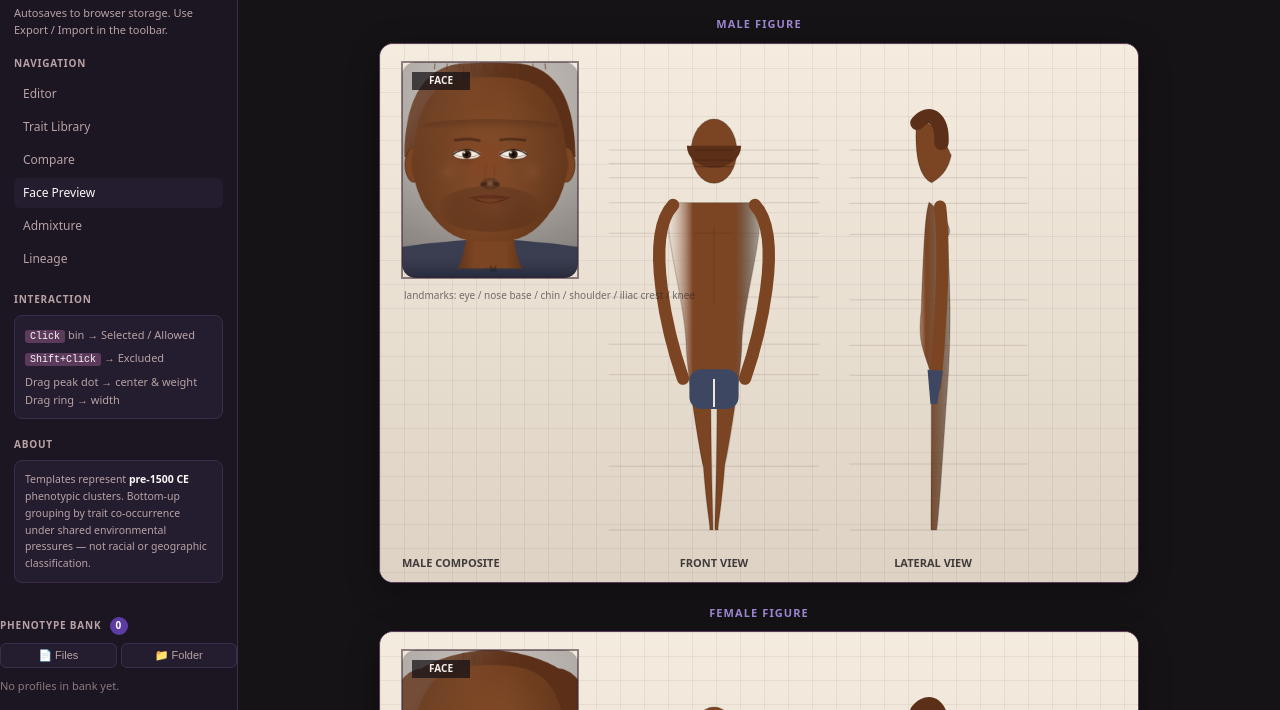
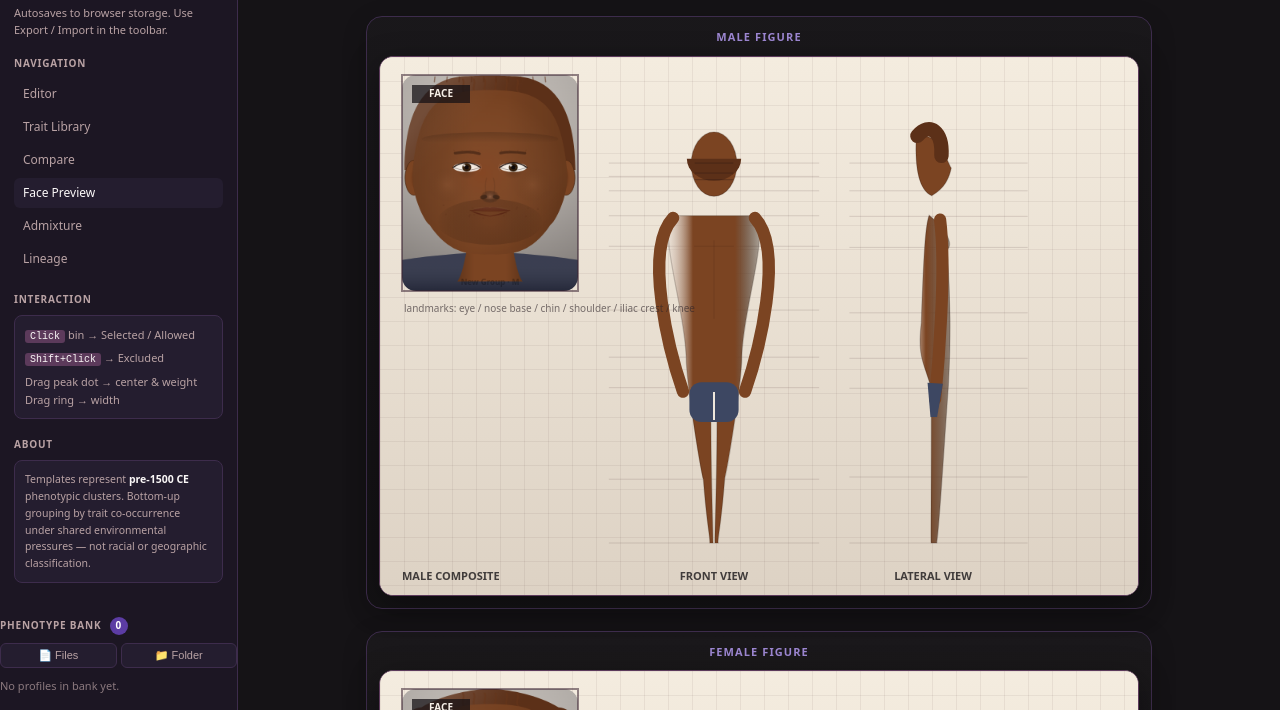
Before and after one commit to dysphoricsophie/Ethnographer-App, a website: page index.html in a window 1280 px wide. Both pictures are taken after a click on the link "Face Preview". Shown: the part 90-800 px from the top of the page. Drawn offline with Linux system fonts and the light colour scheme.

Commit message:
Improve face/body preview rendering stability and UI polish

```diff
--- a/app.js
+++ b/app.js
@@ -543,6 +543,37 @@ function renderCompare(){
 const FACE_SKIN = ['#1C0E08','#4A2210','#7B4422','#B07845','#E8C090'];
 const FACE_HAIR = ['#0A0602','#251408','#5C3018','#9A6830','#C8A860'];
 
+
+const _faceSheetCache = new Map();
+let _faceRenderRAF = null;
+
+function _hashString(str) {
+  let h = 2166136261;
+  for (let i = 0; i < str.length; i++) {
+    h ^= str.charCodeAt(i);
+    h = Math.imul(h, 16777619);
+  }
+  return (h >>> 0);
+}
+
+function _seededRand(seed) {
+  let x = seed || 1;
+  return function () {
+    x ^= x << 13; x ^= x >>> 17; x ^= x << 5;
+    return ((x >>> 0) / 4294967295);
+  };
+}
+
+function _faceTraitSnapshot() {
+  const keys = [
+    'skin_colour','hair_colour','hair_texture','cephalic_index','face_breadth','head_height','nose_breadth','prognathism',
+    'eye_folds','male_neoteny','female_neoteny','body_hair','height_dimorphism','steatopygia','body_type','height','trunk_length','muscle_dimorphism'
+  ];
+  const out = {};
+  for (const k of keys) out[k] = _faceEV(k);
+  return out;
+}
+
 function _faceEV(key) {
   const g = activeGroup(); ensureGroupShape(state, g);
   const probs = computeProbs(state, g, key);
@@ -573,35 +604,27 @@ function _clrRgb(clr) {
   return [parseInt(clr.slice(1,3),16),parseInt(clr.slice(3,5),16),parseInt(clr.slice(5,7),16)];
 }
 
-function renderFace() {
-  const g = activeGroup(); ensureGroupShape(state, g);
-  const mc = document.getElementById('faceCanvasMale');
-  const fc = document.getElementById('faceCanvasFemale');
-  if (!mc || !fc) return;
-  // Give layout a tick then draw
-  setTimeout(() => { _drawFace(mc, false); _drawFace(fc, true); }, 20);
-}
-
-function _drawFace(canvas, isFemale) {
+function _drawFace(canvas, isFemale, opts = {}) {
   const W = canvas.width, H = canvas.height;
   const ctx = canvas.getContext('2d');
   ctx.clearRect(0, 0, W, H);
 
   // ── Trait parameters (all 0→1) ──
-  const skinT = 1 - _faceEV('skin_colour');      // 1=light
-  const hairT = 1 - _faceEV('hair_colour');       // 1=light
-  const texT  = _faceEV('hair_texture');           // 1=coily
-  const ciT   = _faceEV('cephalic_index');         // 1=wide skull
-  const fbT   = _faceEV('face_breadth');           // 1=wide face
-  const hhT   = _faceEV('head_height');            // 1=high vault
-  const nbT   = _faceEV('nose_breadth');           // 1=wide nose
-  const prT   = _faceEV('prognathism');            // 1=projecting jaw
-  const efT   = _faceEV('eye_folds');              // 1=strong epicanthal fold
-  const mntT  = _faceEV('male_neoteny');           // 1=smooth brow
-  const fntT  = _faceEV('female_neoteny');         // 1=round/soft
-  const bhT   = _faceEV('body_hair');              // 1=dense (beard)
-  const hsTol = _faceEV('height_dimorphism');      // dimorphism hint
-  const stT   = _faceEV('steatopygia');            // unused in face but reserved
+  const traits = opts.traits || _faceTraitSnapshot();
+  const skinT = 1 - traits.skin_colour;      // 1=light
+  const hairT = 1 - traits.hair_colour;       // 1=light
+  const texT  = traits.hair_texture;           // 1=coily
+  const ciT   = traits.cephalic_index;         // 1=wide skull
+  const fbT   = traits.face_breadth;           // 1=wide face
+  const hhT   = traits.head_height;            // 1=high vault
+  const nbT   = traits.nose_breadth;           // 1=wide nose
+  const prT   = traits.prognathism;            // 1=projecting jaw
+  const efT   = traits.eye_folds;              // 1=strong epicanthal fold
+  const mntT  = traits.male_neoteny;           // 1=smooth brow
+  const fntT  = traits.female_neoteny;         // 1=round/soft
+  const bhT   = traits.body_hair;              // 1=dense (beard)
+  const hsTol = traits.height_dimorphism;      // dimorphism hint
+  const stT   = traits.steatopygia;            // unused in face but reserved
 
   const neoT  = isFemale ? fntT : mntT;
   // Brow ridge: male only, strong when low neoteny + low prognathism
@@ -1000,9 +1023,11 @@ function _drawFace(canvas, isFemale) {
     // Individual stubble dots for density
     if (bhT > 0.42) {
       const dots = Math.round(80*bA);
+      const seed = _hashString(JSON.stringify({isFemale, bhT, fw, fh, prT, nbT}));
+      const rand = _seededRand(seed);
       for (let i=0; i<dots; i++) {
-        const px = cx+(Math.random()-.5)*fw*1.28;
-        const py = lipY-upLipH*2+Math.random()*fh*.42;
+        const px = cx+(rand()-.5)*fw*1.28;
+        const py = lipY-upLipH*2+rand()*fh*.42;
         const dx=(px-cx)/fw, dy=(py-(cy+fh*.18))/(fh*.3);
         if(dx*dx+dy*dy>1.05) continue;
         ctx.beginPath(); ctx.arc(px, py, .8+bA*.8, 0, Math.PI*2);
@@ -1052,7 +1077,7 @@ function _drawFace(canvas, isFemale) {
   }
 
   // ── Group label watermark ──
-  const grpName = (document.getElementById('selGroup')?.options[document.getElementById('selGroup')?.selectedIndex]?.text||'').trim();
+  const grpName = (opts.groupLabel || document.getElementById('selGroup')?.options[document.getElementById('selGroup')?.selectedIndex]?.text || '').trim();
   ctx.save();
   ctx.font='bold 10px system-ui,sans-serif';
   ctx.fillStyle='rgba(0,0,0,.28)';
@@ -1065,24 +1090,25 @@ function _drawFace(canvas, isFemale) {
 
 
 
-function _faceBodyTraits(isFemale){
-  const skinT=1-_faceEV('skin_colour');
-  const hairT=1-_faceEV('hair_colour');
-  const texT=_faceEV('hair_texture');
-  const ciT=_faceEV('cephalic_index');
-  const fbT=_faceEV('face_breadth');
-  const hhT=_faceEV('head_height');
-  const nbT=_faceEV('nose_breadth');
-  const prT=_faceEV('prognathism');
-  const eyeT=_faceEV('eye_folds');
-  const bodyType=_faceEV('body_type');
-  const heightT=_faceEV('height');
-  const trunkT=_faceEV('trunk_length');
-  const steat=_faceEV('steatopygia');
-  const maleNeo=_faceEV('male_neoteny');
-  const femaleNeo=_faceEV('female_neoteny');
-  const heightDim=_faceEV('height_dimorphism');
-  const muscleDim=_faceEV('muscle_dimorphism');
+function _faceBodyTraits(isFemale, traits = null){
+  const src = traits || _faceTraitSnapshot();
+  const skinT=1-src.skin_colour;
+  const hairT=1-src.hair_colour;
+  const texT=src.hair_texture;
+  const ciT=src.cephalic_index;
+  const fbT=src.face_breadth;
+  const hhT=src.head_height;
+  const nbT=src.nose_breadth;
+  const prT=src.prognathism;
+  const eyeT=src.eye_folds;
+  const bodyType=src.body_type;
+  const heightT=src.height;
+  const trunkT=src.trunk_length;
+  const steat=src.steatopygia;
+  const maleNeo=src.male_neoteny;
+  const femaleNeo=src.female_neoteny;
+  const heightDim=src.height_dimorphism;
+  const muscleDim=src.muscle_dimorphism;
   const neoT=isFemale?femaleNeo:maleNeo;
   const bothNeo=(maleNeo+femaleNeo)/2;
   const maleSteatGate = Math.max(0, (0.64-bodyType)/0.64) * Math.max(0, (0.58-heightDim)/0.58) * Math.max(0, (0.58-muscleDim)/0.58) * Math.max(0, (0.7-bothNeo)/0.7);
@@ -1097,11 +1123,22 @@ function _fitFaceCanvas(canvas){
   const targetH=Math.round(targetW*0.71);
   if(canvas.width!==targetW||canvas.height!==targetH){ canvas.width=targetW; canvas.height=targetH; }
 }
-function _drawInsetFace(ctx,x,y,w,h,isFemale){
-  const tmp=document.createElement('canvas');
-  tmp.width=Math.max(220, Math.round(w*1.22));
-  tmp.height=Math.max(280, Math.round(h*1.22));
-  _drawFace(tmp,isFemale);
+function _drawInsetFace(ctx,x,y,w,h,isFemale,traits,groupLabel){
+  const tw=Math.max(220, Math.round(w*1.22));
+  const th=Math.max(280, Math.round(h*1.22));
+  const cacheKey = `${isFemale?'F':'M'}:${tw}x${th}:${_hashString(JSON.stringify(traits||{}))}`;
+  let tmp=_faceSheetCache.get(cacheKey);
+  if(!tmp){
+    tmp=document.createElement('canvas');
+    tmp.width=tw;
+    tmp.height=th;
+    _drawFace(tmp,isFemale,{traits,groupLabel});
+    _faceSheetCache.set(cacheKey,tmp);
+    if(_faceSheetCache.size>8){
+      const first=_faceSheetCache.keys().next().value;
+      _faceSheetCache.delete(first);
+    }
+  }
   ctx.save();
   ctx.beginPath(); ctx.roundRect(x,y,w,h,14); ctx.clip();
   ctx.drawImage(tmp,0,0,tmp.width,tmp.height,x,y,w,h);
@@ -1310,10 +1347,10 @@ function _drawProfileFigure(ctx,cx,baseY,headH,tr,isFemale){
   }
   ctx.restore();
 }
-function _drawFigureSheet(canvas,isFemale){
+function _drawFigureSheet(canvas,isFemale,traits,groupLabel){
   const ctx=canvas.getContext('2d');
   const W=canvas.width,H=canvas.height;
-  const tr=_faceBodyTraits(isFemale);
+  const tr=_faceBodyTraits(isFemale, traits);
   ctx.clearRect(0,0,W,H);
   const bg=ctx.createLinearGradient(0,0,0,H);
   bg.addColorStop(0,'#f4ecdf'); bg.addColorStop(1,'#ddd2c4');
@@ -1323,7 +1360,7 @@ function _drawFigureSheet(canvas,isFemale){
   for(let y=0;y<H;y+=24) ctx.fillRect(0,y,W,1);
 
   const inset={x:22,y:18,w:176,h:216};
-  _drawInsetFace(ctx,inset.x,inset.y,inset.w,inset.h,isFemale);
+  _drawInsetFace(ctx,inset.x,inset.y,inset.w,inset.h,isFemale,traits,groupLabel);
 
   const baseY=H-52;
   const headH=Math.min(56, Math.max(46, H/9.7));
@@ -1354,7 +1391,14 @@ function renderFace(){
   const fc=document.getElementById('faceCanvasFemale');
   if(!mc||!fc) return;
   _fitFaceCanvas(mc); _fitFaceCanvas(fc);
-  setTimeout(()=>{ _drawFigureSheet(mc,false); _drawFigureSheet(fc,true); }, 20);
+  const traits = _faceTraitSnapshot();
+  const groupLabel = (g?.name || '').trim();
+  if(_faceRenderRAF) cancelAnimationFrame(_faceRenderRAF);
+  _faceRenderRAF=requestAnimationFrame(()=>{
+    _drawFigureSheet(mc,false,traits,groupLabel);
+    _drawFigureSheet(fc,true,traits,groupLabel);
+    _faceRenderRAF=null;
+  });
 }
 
 // ════════════════════════════════════════════════════════════════
--- a/config.js
+++ b/config.js
@@ -52,7 +52,7 @@ const CFG={
 
 	{category:"Facial",key:"nose_breadth",name:"Nose Breadth",
      colors:["#e9d5ff","#d8b4fe","#c084fc","#a855f7"],
-     bins:["Hyperleptorrhine","Leptorrhine ","Platyrrhine ","Hyperplatyrrhine "]},
+     bins:["Hyperleptorrhine","Leptorrhine","Platyrrhine","Hyperplatyrrhine"]},
 
 	{category:"Facial",key:"face_breadth",name:"Face Breadth",
      colors:["#cffafe","#a5f3fc","#67e8f9","#22d3ee","#06b6d4"],
--- a/style.css
+++ b/style.css
@@ -230,9 +230,9 @@ textarea:disabled { opacity: .35; cursor: not-allowed; }
 /* ── Face Preview tab ── */
 .faceContent { flex:1; overflow-y:auto; display:flex; flex-direction:column; align-items:center; padding:22px 20px 28px; gap:18px; background:var(--bg); }
 .facePair { display:flex; gap:22px; flex-wrap:wrap; justify-content:center; width:100%; }
-.faceCard { display:flex; flex-direction:column; align-items:center; gap:10px; }
+.faceCard { display:flex; flex-direction:column; align-items:center; gap:10px; padding:12px; border:1px solid var(--border); border-radius:16px; background:linear-gradient(180deg, rgba(255,255,255,.02), rgba(0,0,0,.08)); box-shadow:0 6px 24px rgba(0,0,0,.2); }
 .faceCardLabel { font-size:11px; color:var(--accent); font-weight:700; letter-spacing:.1em; text-transform:uppercase; }
-.faceCanvasEl { width:min(760px, 96vw); height:auto; border-radius:14px; border:1px solid var(--border2); box-shadow:0 8px 30px rgba(0,0,0,.35); background:#efe7db; }
+.faceCanvasEl { width:min(760px, 96vw); height:auto; border-radius:14px; border:1px solid var(--border2); box-shadow:0 8px 30px rgba(0,0,0,.35); background:#efe7db; image-rendering:auto; }
 .faceNote { font-size:11px; color:var(--muted); max-width:980px; text-align:center; line-height:1.7; padding:12px 16px; background:var(--surface); border:1px solid var(--border); border-radius:8px; }
 .linSexRow { display:flex; gap:6px; flex-wrap:wrap; }
 .linSexBtn, .linRelBtn { font-size:11px; padding:4px 9px; border-radius:6px; border:1px solid var(--border); background:var(--surface2); color:var(--muted); cursor:pointer; }
```
Also changed, not shown: tests/logic.test.js (+9 -0 lines).
